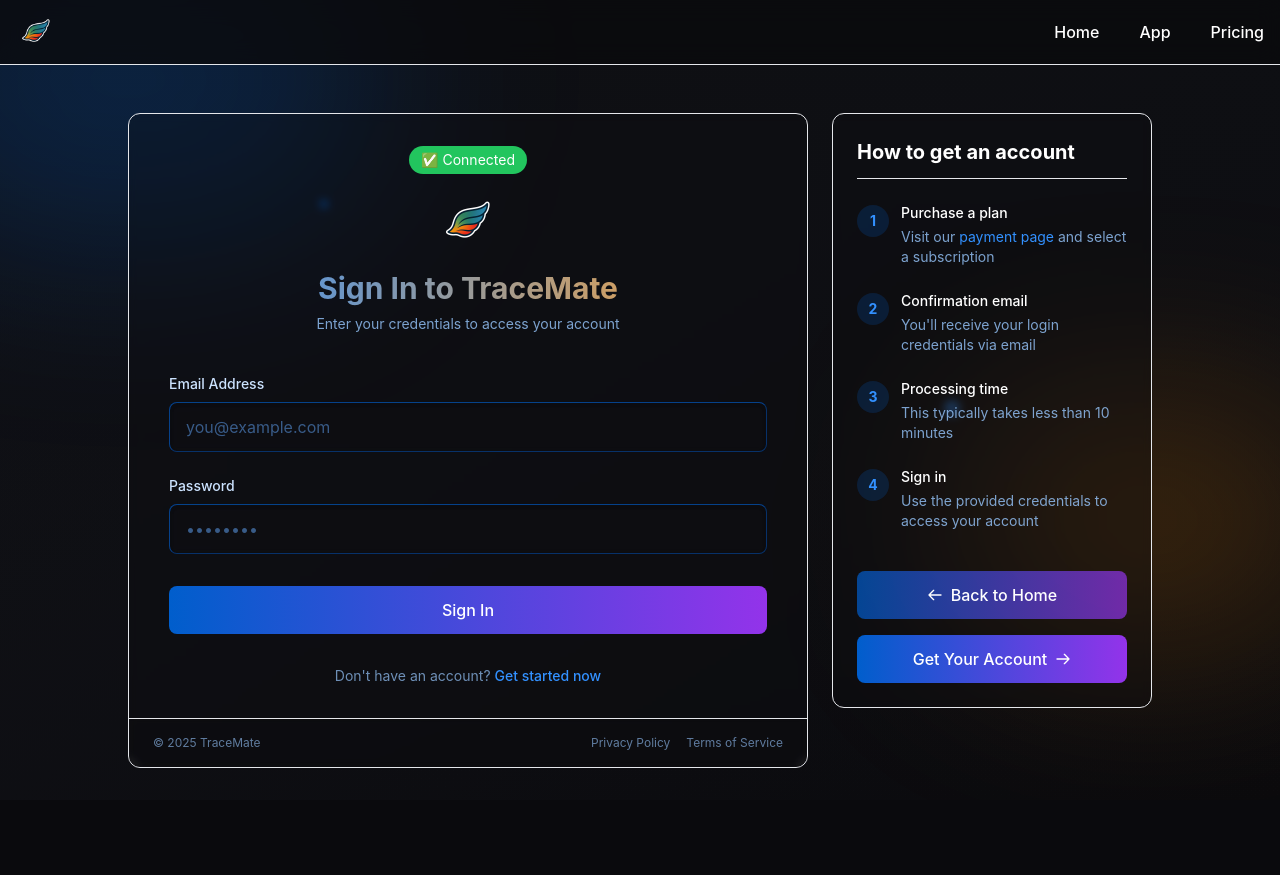
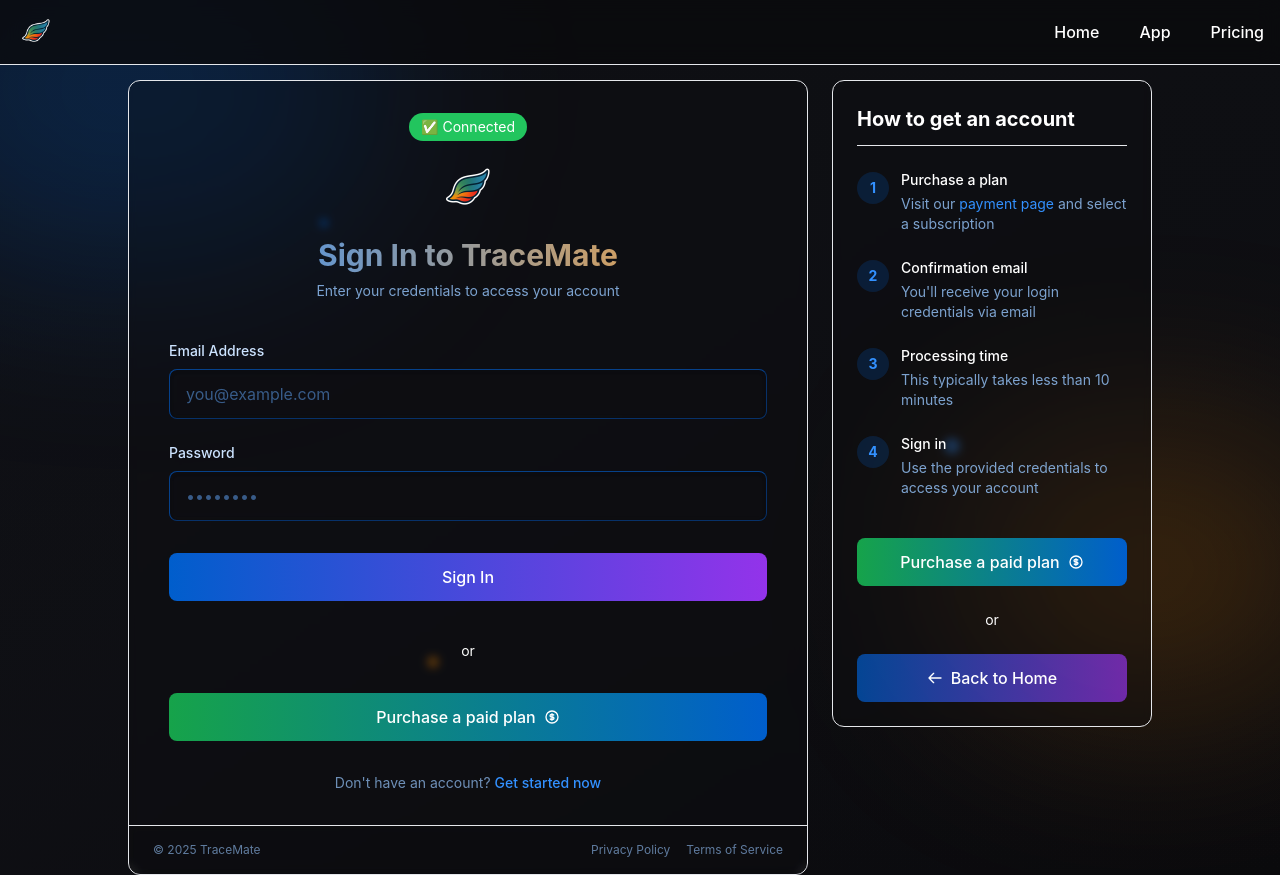
Before and after one commit to NEXESMISSION/ftracematef, a React (Vite) app: page /signin in a window 1280 px wide. Before the commit the page ends 800 px from the top, so only its background shows below. Built offline with nearby package versions, Linux system fonts and the light colour scheme.

Commit message:
Add 'Purchase a paid plan' button with separator in SignInPage

```diff
--- a/src/pages/SignInPage.tsx
+++ b/src/pages/SignInPage.tsx
@@ -256,7 +256,7 @@
                   </div>
                 </div>
 
-                <div className="mb-6">
+                <div className="mb-8">
                   <button
                     type="submit"
                     disabled={isLoading}
@@ -267,6 +267,27 @@
                       {isLoading ? 'Signing in...' : 'Sign In'}
                     </span>
                   </button>
+                </div>
+
+                <div className="py-2 flex items-center gap-4 mb-6">
+                  <div className="flex-grow h-px bg-primary-500/20"></div>
+                  <span className="text-sm text-primary-300/50">or</span>
+                  <div className="flex-grow h-px bg-primary-500/20"></div>
+                </div>
+
+                <div className="mb-6">
+                  <Link
+                    to="/payment"
+                    className="w-full flex justify-center py-3 px-4 rounded-lg text-white font-medium relative overflow-hidden group"
+                  >
+                    <span className="absolute inset-0 bg-gradient-to-r from-green-600 to-blue-600 hover:from-green-500 hover:to-blue-500 transition-all duration-300"></span>
+                    <span className="relative flex items-center justify-center gap-2">
+                      Purchase a paid plan
+                      <svg className="w-4 h-4" fill="none" viewBox="0 0 24 24" stroke="currentColor">
+                        <path strokeLinecap="round" strokeLinejoin="round" strokeWidth="2" d="M12 8c-1.657 0-3 .895-3 2s1.343 2 3 2 3 .895 3 2-1.343 2-3 2m0-8c1.11 0 2.08.402 2.599 1M12 8V7m0 1v8m0 0v1m0-1c-1.11 0-2.08-.402-2.599-1M21 12a9 9 0 11-18 0 9 9 0 0118 0z" />
+                      </svg>
+                    </span>
+                  </Link>
                 </div>
               </form>
 
@@ -384,6 +405,25 @@
 
               <div className="mt-10 space-y-4">
                 <Link
+                  to="/payment"
+                  className="block w-full py-3 px-4 rounded-lg text-white font-medium relative overflow-hidden group text-center"
+                >
+                  <span className="absolute inset-0 bg-gradient-to-r from-green-600 to-blue-600 hover:from-green-500 hover:to-blue-500 transition-all duration-300"></span>
+                  <span className="relative flex items-center justify-center gap-2">
+                    Purchase a paid plan
+                    <svg className="w-4 h-4" fill="none" viewBox="0 0 24 24" stroke="currentColor">
+                      <path strokeLinecap="round" strokeLinejoin="round" strokeWidth="2" d="M12 8c-1.657 0-3 .895-3 2s1.343 2 3 2 3 .895 3 2-1.343 2-3 2m0-8c1.11 0 2.08.402 2.599 1M12 8V7m0 1v8m0 0v1m0-1c-1.11 0-2.08-.402-2.599-1M21 12a9 9 0 11-18 0 9 9 0 0118 0z" />
+                    </svg>
+                  </span>
+                </Link>
+
+                <div className="py-2 flex items-center gap-4">
+                  <div className="flex-grow h-px bg-primary-500/20"></div>
+                  <span className="text-sm text-primary-300/50">or</span>
+                  <div className="flex-grow h-px bg-primary-500/20"></div>
+                </div>
+
+                <Link
                   to="/"
                   className="block w-full py-3 px-4 rounded-lg text-white font-medium relative overflow-hidden group text-center"
                 >
@@ -393,19 +433,6 @@
                       <path strokeLinecap="round" strokeLinejoin="round" strokeWidth="2" d="M10 19l-7-7m0 0l7-7m-7 7h18" />
                     </svg>
                     Back to Home
-                  </span>
-                </Link>
-
-                <Link
-                  to="/payment"
-                  className="block w-full py-3 px-4 rounded-lg text-white font-medium relative overflow-hidden group text-center"
-                >
-                  <span className="absolute inset-0 bg-gradient-to-r from-blue-600 to-purple-600 hover:from-blue-500 hover:to-purple-500 transition-all duration-300"></span>
-                  <span className="relative flex items-center justify-center gap-2">
-                    Get Your Account
-                    <svg className="w-4 h-4" fill="none" viewBox="0 0 24 24" stroke="currentColor">
-                      <path strokeLinecap="round" strokeLinejoin="round" strokeWidth="2" d="M14 5l7 7m0 0l-7 7m7-7H3" />
-                    </svg>
                   </span>
                 </Link>
               </div>
```
